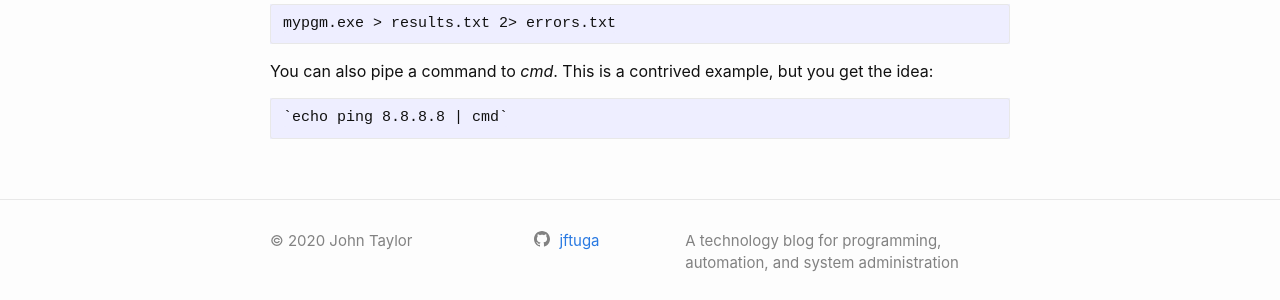
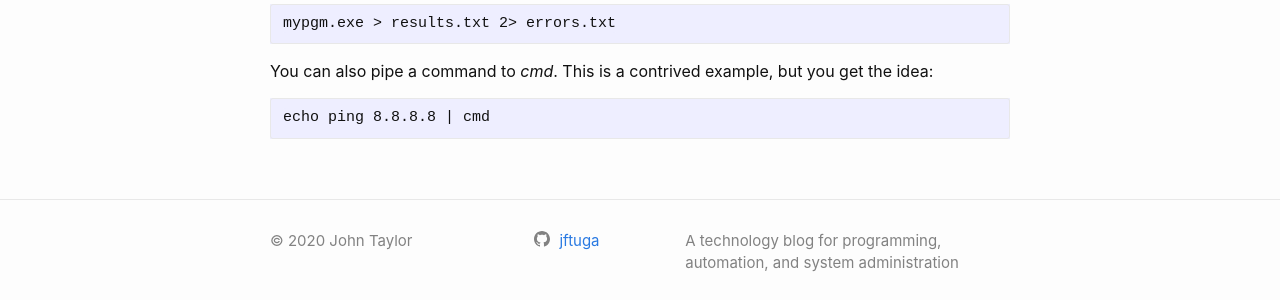
Before and after one commit to jftuga/blog, a Jekyll site: the page built from _posts/2017-12-10--A-Couple-of-Quick-Command-Line-Tips.md, in a window 1280 px wide. Shown: the part 766-1066 px from the top of the page. Built offline with Jekyll 4.4.1, drawn with Linux system fonts in a browser that asks for light colours.

Commit message:
remove backticks

```diff
--- a/_posts/2017-12-10--A-Couple-of-Quick-Command-Line-Tips.md
+++ b/_posts/2017-12-10--A-Couple-of-Quick-Command-Line-Tips.md
@@ -35,4 +35,4 @@ Or separate them:
 
 You can also pipe a command to *cmd*.  This is a contrived example, but you get the idea:
 
-    `echo ping 8.8.8.8 | cmd`
+    echo ping 8.8.8.8 | cmd
```
